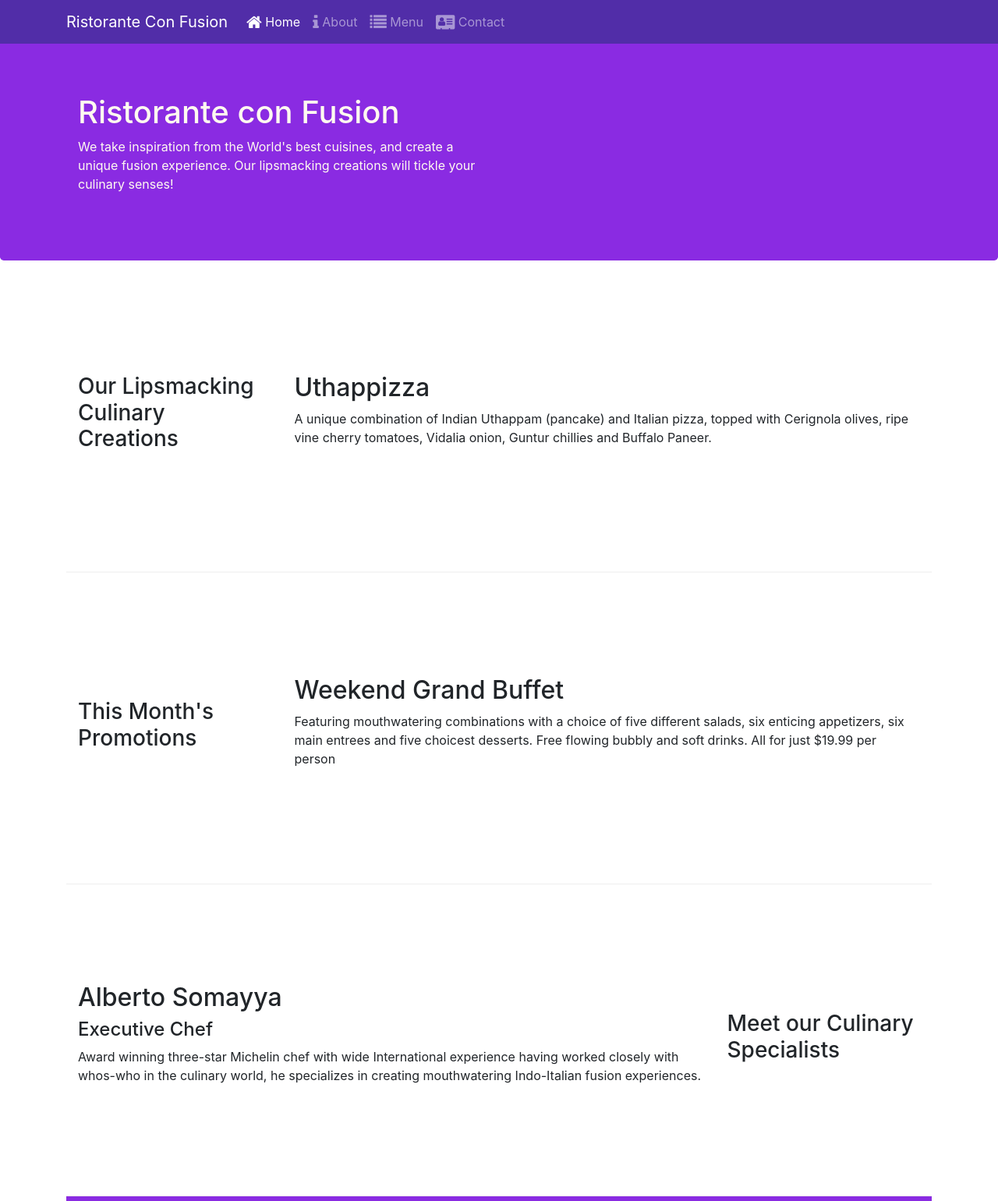
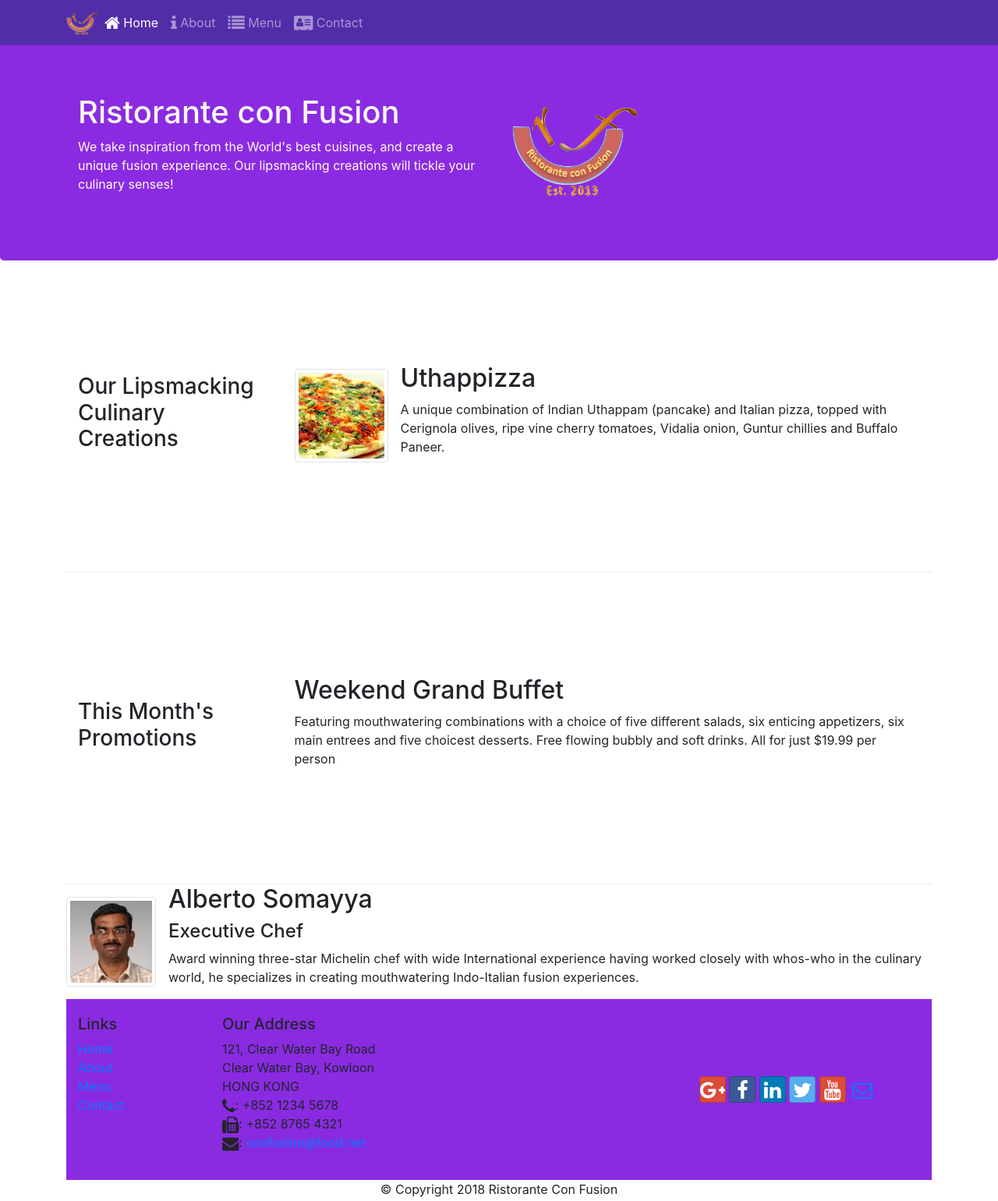
Before and after one commit to sotobraundevs/bootstrapBasics, a website: page index.html in a window 1280 px wide. Shown: the top 1540 px of the page at 78% size. Drawn offline with nearby package versions, Linux system fonts and the light colour scheme.

Commit message:
Images and Media

```diff
--- a/index.html
+++ b/index.html
@@ -24,7 +24,8 @@
                                 <span class="navbar-toggler-icon"></span>
                             </button>
 
-                   <a class="navbar-brand" href="#">Ristorante Con Fusion</a>
+                            <a class="navbar-brand mr-auto" href="#"><img src="img/logo.png" height="30" width="41"></a>
+
                    <div class="collapse navbar-collapse" id="Navbar">
                         <ul class="navbar-nav mr-auto">
                                 <li class="nav-item active"><a class="nav-link" href="#"><span class="fa fa-home fa-lg"></span> Home</a></li>
@@ -44,7 +45,8 @@
                     <h1>Ristorante con Fusion</h1>
                     <p class="d-none d-sm-block">We take inspiration from the World's best cuisines, and create a unique fusion experience. Our lipsmacking creations will tickle your culinary senses!</p>
                 </div>
-                <div class="col-12 col-sm">
+                <div class="col-12 col-sm align-self-center">
+                    <img src="img/logo.png" class="img-fluid">
                 </div>
             </div>
         </div>
@@ -56,8 +58,17 @@
                 <h3>Our Lipsmacking Culinary Creations</h3>
             </div>
             <div class="col col-sm col-md">
-                <h2>Uthappizza</h2>
-                <p class="d-none d-sm-block">A unique combination of Indian Uthappam (pancake) and Italian pizza, topped with Cerignola olives, ripe vine cherry tomatoes, Vidalia onion, Guntur chillies and Buffalo Paneer.</p>
+                <div class="media">
+                    <img class="d-flex mr-3 img-thumbnail align-self-center"
+                            src="img/uthappizza.png" alt="Uthappizza">
+                    <div class="media-body">
+                        <h2 class="mt-0">Uthappizza</h2>
+                        <p class="d-none d-sm-block">A unique combination of Indian Uthappam (pancake) and
+                            Italian pizza, topped with Cerignola olives, ripe vine
+                            cherry tomatoes, Vidalia onion, Guntur chillies and
+                            Buffalo Paneer.</p>
+                    </div>
+                </div>
             </div>
         </div>
 
@@ -72,7 +83,7 @@
             </div>
         </div>
 
-        <div class="row row-content align-items-center">
+        <!-- <div class="row row-content align-items-center">
             <div class="col-12 order-sm-last col-sm-4 col-md-3">
                 <h3>Meet our Culinary Specialists</h3>
             </div>
@@ -80,6 +91,20 @@
                 <h2>Alberto Somayya</h2>
                 <h4>Executive Chef</h4>
                 <p>Award winning three-star Michelin chef with wide International experience having worked closely with whos-who in the culinary world, he specializes in creating mouthwatering Indo-Italian fusion experiences. </p>
+            </div>
+        </div> -->
+
+        <div class="media">
+            <img class="d-flex mr-3 img-thumbnail align-self-center"
+                    src="img/alberto.png" alt="Alberto Somayya">
+            <div class="media-body">
+                <h2 class="mt-0">Alberto Somayya</h2>
+                <h4>Executive Chef</h4>
+                <p class="d-none d-sm-block">Award winning three-star Michelin chef with wide
+                    International experience having worked closely with
+                    whos-who in the culinary world, he specializes in
+                    creating mouthwatering Indo-Italian fusion experiences.
+                    </p>
             </div>
         </div>
     </div>
```
Also changed, not shown: aboutus.html (+5 -2 lines), contactus.html (+4 -2 lines), img/alberto.png (added), img/buffet.png (added), img/logo.png (added), img/uthappizza.png (added), 1 other file.
